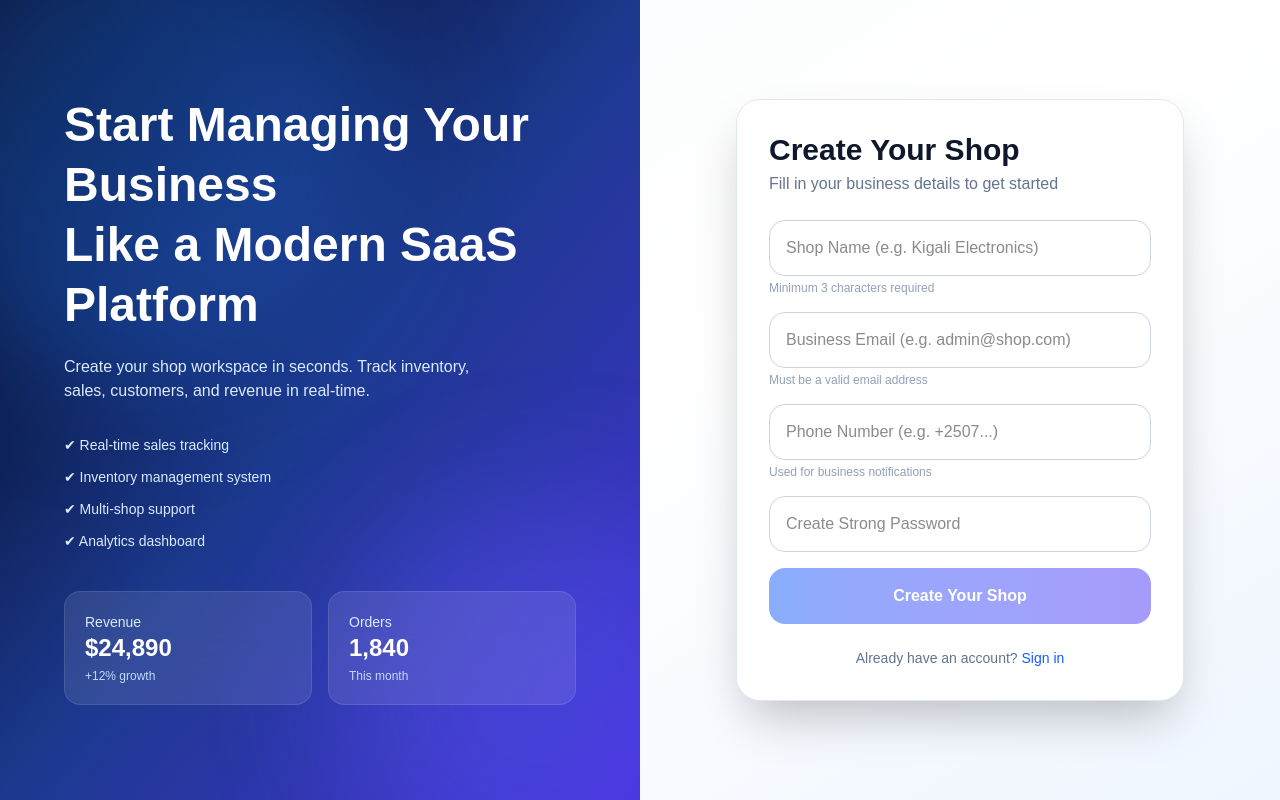
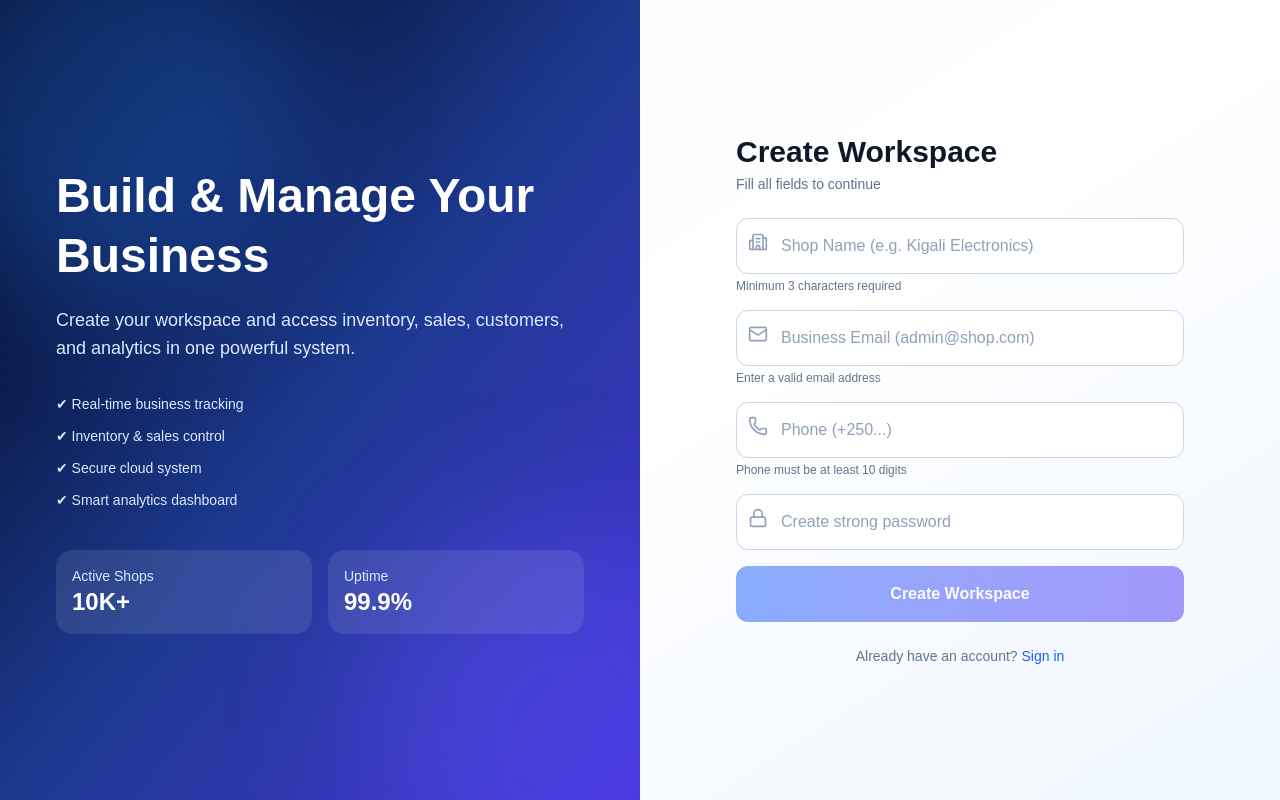
Before and after one commit to njosuedev/higoverse-os, a Next.js app in the folder apps/web/: page /register in a window 1280 px wide. Built offline with nearby package versions, Linux system fonts and the light colour scheme.

Commit message:
Enhance RegisterPage with improved validation, icons, and layout adjustments for better user experience

```diff
--- a/apps/web/app/register/page.tsx
+++ b/apps/web/app/register/page.tsx
@@ -3,6 +3,14 @@
 import { useState } from "react";
 import { useRouter } from "next/navigation";
 import Link from "next/link";
+import {
+  Building2,
+  Mail,
+  Phone,
+  Lock,
+  CheckCircle2,
+  AlertCircle,
+} from "lucide-react";
 
 export default function RegisterPage() {
   const router = useRouter();
@@ -21,16 +29,33 @@ export default function RegisterPage() {
     setForm((prev) => ({ ...prev, [key]: value }));
   };
 
-  // ---------------- VALIDATION ----------------
-  const isShopValid = form.shop_name.trim().length >= 3;
-  const isEmailValid = /^[^\s@]+@[^\s@]+\.[^\s@]+$/.test(form.email);
-  const isPhoneValid = form.phone.trim().length >= 10;
-  const isPasswordValid = form.password.trim().length >= 6;
+  // ================= LIVE VALIDATION =================
+  const validation = {
+    shop_name: {
+      valid: form.shop_name.trim().length >= 3,
+      msg: "Minimum 3 characters required",
+    },
+    email: {
+      valid: /^[^\s@]+@[^\s@]+\.[^\s@]+$/.test(form.email),
+      msg: "Enter a valid email address",
+    },
+    phone: {
+      valid: form.phone.trim().length >= 10,
+      msg: "Phone must be at least 10 digits",
+    },
+    password: {
+      valid: form.password.length >= 6,
+      msg: "Minimum 6 characters required",
+    },
+  };
 
   const canSubmit =
-    isShopValid && isEmailValid && isPhoneValid && isPasswordValid;
+    validation.shop_name.valid &&
+    validation.email.valid &&
+    validation.phone.valid &&
+    validation.password.valid;
 
-  // ---------------- PASSWORD STRENGTH ----------------
+  // ================= PASSWORD STRENGTH =================
   const strength = (() => {
     let s = 0;
     if (form.password.length >= 6) s++;
@@ -48,10 +73,21 @@ export default function RegisterPage() {
     strength === "weak"
       ? "bg-red-500"
       : strength === "medium"
-      ? "bg-yellow-500"
-      : "bg-green-500";
+      ? "bg-orange-500"
+      : "bg-blue-600";
 
-  // ---------------- SUBMIT ----------------
+  const inputClass = (valid: boolean, value: string) =>
+    `w-full h-12 sm:h-14 pl-11 pr-4 rounded-xl border outline-none transition bg-white
+    ${
+      value.length === 0
+        ? "border-slate-300 focus:border-blue-500"
+        : valid
+        ? "border-blue-400 focus:border-blue-600"
+        : "border-red-400 focus:border-red-500"
+    }
+    focus:ring-4 focus:ring-blue-100 text-slate-900 placeholder:text-slate-400`;
+
+  // ================= SUBMIT =================
   const handleSubmit = async (e: React.FormEvent) => {
     e.preventDefault();
     if (!canSubmit) return;
@@ -77,150 +113,162 @@ export default function RegisterPage() {
 
       router.push("/login");
     } catch {
-      setError("Network error");
+      setError("Network error. Please try again.");
     } finally {
       setLoading(false);
     }
   };
 
   return (
-    <div className="min-h-screen flex bg-gradient-to-br from-slate-50 via-white to-blue-50">
+    <div className="min-h-screen flex flex-col lg:flex-row bg-gradient-to-br from-slate-50 via-white to-blue-50">
 
-      {/* LEFT SIDE - INFORMATION PANEL */}
-      <div className="hidden lg:flex w-1/2 relative overflow-hidden bg-gradient-to-br from-slate-950 via-blue-900 to-indigo-700 text-white">
+      {/* ================= LEFT INFO PANEL ================= */}
+      <div className="hidden lg:flex w-1/2 bg-gradient-to-br from-slate-950 via-blue-900 to-indigo-700 text-white relative overflow-hidden">
 
-        <div className="absolute w-[500px] h-[500px] bg-blue-500/30 blur-3xl rounded-full top-[-120px] left-[-120px]" />
-        <div className="absolute w-[400px] h-[400px] bg-indigo-500/30 blur-3xl rounded-full bottom-[-100px] right-[-100px]" />
+        {/* decorative glow */}
+        <div className="absolute w-[400px] h-[400px] bg-blue-500/30 blur-3xl rounded-full top-[-100px] left-[-100px]" />
+        <div className="absolute w-[400px] h-[400px] bg-indigo-500/30 blur-3xl rounded-full bottom-[-120px] right-[-120px]" />
 
-        <div className="relative z-10 p-16 flex flex-col justify-center">
-
+        <div className="relative z-10 flex flex-col justify-center px-14">
           <h1 className="text-5xl font-bold leading-tight">
-            Start Managing Your Business
-            <br />
-            Like a Modern SaaS Platform
+            Build & Manage Your Business
           </h1>
 
-          <p className="mt-5 text-blue-100 max-w-md">
-            Create your shop workspace in seconds. Track inventory,
-            sales, customers, and revenue in real-time.
+          <p className="mt-5 text-blue-100 text-lg">
+            Create your workspace and access inventory, sales, customers,
+            and analytics in one powerful system.
           </p>
 
-          {/* FEATURE LIST */}
+          {/* INFO POINTS */}
           <div className="mt-8 space-y-3 text-blue-100 text-sm">
-            <p>✔ Real-time sales tracking</p>
-            <p>✔ Inventory management system</p>
-            <p>✔ Multi-shop support</p>
-            <p>✔ Analytics dashboard</p>
+            <p>✔ Real-time business tracking</p>
+            <p>✔ Inventory & sales control</p>
+            <p>✔ Secure cloud system</p>
+            <p>✔ Smart analytics dashboard</p>
           </div>
 
-          {/* KPI CARDS */}
+          {/* MINI STATS */}
           <div className="grid grid-cols-2 gap-4 mt-10">
-
-            <div className="bg-white/10 backdrop-blur-xl border border-white/10 p-5 rounded-2xl">
-              <p className="text-sm text-blue-100">Revenue</p>
-              <p className="text-2xl font-bold">$24,890</p>
-              <p className="text-xs text-blue-200 mt-1">+12% growth</p>
+            <div className="bg-white/10 backdrop-blur-xl p-4 rounded-2xl">
+              <p className="text-sm text-blue-100">Active Shops</p>
+              <p className="text-2xl font-bold">10K+</p>
             </div>
 
-            <div className="bg-white/10 backdrop-blur-xl border border-white/10 p-5 rounded-2xl">
-              <p className="text-sm text-blue-100">Orders</p>
-              <p className="text-2xl font-bold">1,840</p>
-              <p className="text-xs text-blue-200 mt-1">This month</p>
+            <div className="bg-white/10 backdrop-blur-xl p-4 rounded-2xl">
+              <p className="text-sm text-blue-100">Uptime</p>
+              <p className="text-2xl font-bold">99.9%</p>
             </div>
           </div>
         </div>
       </div>
 
-      {/* RIGHT SIDE - FORM */}
-      <div className="flex-1 flex items-center justify-center p-6">
+      {/* ================= FORM ================= */}
+      <div className="flex-1 flex items-center justify-center px-4 sm:px-6 py-10">
 
-        <div className="w-full max-w-md bg-white border border-slate-200 rounded-3xl shadow-2xl p-8">
+        <div className="w-full max-w-md">
 
-          <h2 className="text-3xl font-bold text-slate-900">
-            Create Your Shop
-          </h2>
+          {/* HEADER */}
+          <div className="mb-6">
+            <h2 className="text-3xl font-bold text-slate-900">
+              Create Workspace
+            </h2>
+            <p className="text-sm text-slate-500 mt-1">
+              Fill all fields to continue
+            </p>
+          </div>
 
-          <p className="text-slate-500 mt-1">
-            Fill in your business details to get started
-          </p>
-
+          {/* ERROR BOX */}
           {error && (
-            <div className="mt-4 p-3 bg-red-50 text-red-600 border border-red-200 rounded-xl text-sm">
+            <div className="mb-4 flex items-center gap-2 bg-red-50 border border-red-200 text-red-600 px-4 py-3 rounded-xl text-sm">
+              <AlertCircle className="w-4 h-4" />
               {error}
             </div>
           )}
 
-          <form onSubmit={handleSubmit} className="mt-6 space-y-4">
+          <form onSubmit={handleSubmit} className="space-y-4">
 
             {/* SHOP NAME */}
-            <div>
+            <div className="relative">
+              <Building2 className="absolute left-3 top-3.5 w-5 h-5 text-slate-400" />
               <input
-                placeholder="Shop Name (e.g. Kigali Electronics)"
                 value={form.shop_name}
                 onChange={(e) => updateField("shop_name", e.target.value)}
+                placeholder="Shop Name (e.g. Kigali Electronics)"
                 autoComplete="off"
-                className={`w-full h-14 px-4 rounded-2xl border ${
-                  isShopValid || !form.shop_name
-                    ? "border-slate-300 focus:border-blue-500"
-                    : "border-red-500"
-                } outline-none`}
+                className={inputClass(
+                  validation.shop_name.valid,
+                  form.shop_name
+                )}
               />
-              <p className="text-xs text-slate-400 mt-1">
-                Minimum 3 characters required
+              <p className="text-xs mt-1 text-slate-500">
+                {validation.shop_name.valid ? (
+                  <span className="text-blue-600 flex items-center gap-1">
+                    <CheckCircle2 className="w-3 h-3" /> Looks good
+                  </span>
+                ) : (
+                  validation.shop_name.msg
+                )}
               </p>
             </div>
 
             {/* EMAIL */}
-            <div>
+            <div className="relative">
+              <Mail className="absolute left-3 top-3.5 w-5 h-5 text-slate-400" />
               <input
-                placeholder="Business Email (e.g. admin@shop.com)"
                 value={form.email}
                 onChange={(e) => updateField("email", e.target.value)}
+                placeholder="Business Email (admin@shop.com)"
                 autoComplete="off"
-                className={`w-full h-14 px-4 rounded-2xl border ${
-                  isEmailValid || !form.email
-                    ? "border-slate-300 focus:border-blue-500"
-                    : "border-red-500"
-                } outline-none`}
+                className={inputClass(validation.email.valid, form.email)}
               />
-              <p className="text-xs text-slate-400 mt-1">
-                Must be a valid email address
+              <p className="text-xs mt-1 text-slate-500">
+                {validation.email.valid ? (
+                  <span className="text-blue-600 flex items-center gap-1">
+                    <CheckCircle2 className="w-3 h-3" /> Valid email
+                  </span>
+                ) : (
+                  validation.email.msg
+                )}
               </p>
             </div>
 
             {/* PHONE */}
-            <div>
+            <div className="relative">
+              <Phone className="absolute left-3 top-3.5 w-5 h-5 text-slate-400" />
               <input
-                placeholder="Phone Number (e.g. +2507...)"
                 value={form.phone}
                 onChange={(e) => updateField("phone", e.target.value)}
+                placeholder="Phone (+250...)"
                 autoComplete="off"
-                className={`w-full h-14 px-4 rounded-2xl border ${
-                  isPhoneValid || !form.phone
-                    ? "border-slate-300 focus:border-blue-500"
-                    : "border-red-500"
-                } outline-none`}
+                className={inputClass(validation.phone.valid, form.phone)}
               />
-              <p className="text-xs text-slate-400 mt-1">
-                Used for business notifications
+              <p className="text-xs mt-1 text-slate-500">
+                {validation.phone.valid ? (
+                  <span className="text-blue-600 flex items-center gap-1">
+                    <CheckCircle2 className="w-3 h-3" /> Valid phone
+                  </span>
+                ) : (
+                  validation.phone.msg
+                )}
               </p>
             </div>
 
             {/* PASSWORD */}
-            <div>
+            <div className="relative">
+              <Lock className="absolute left-3 top-3.5 w-5 h-5 text-slate-400" />
               <input
                 type="password"
-                placeholder="Create Strong Password"
                 value={form.password}
                 onChange={(e) => updateField("password", e.target.value)}
+                placeholder="Create strong password"
                 autoComplete="new-password"
-                className={`w-full h-14 px-4 rounded-2xl border ${
-                  isPasswordValid || !form.password
-                    ? "border-slate-300 focus:border-blue-500"
-                    : "border-red-500"
-                } outline-none`}
+                className={inputClass(
+                  validation.password.valid,
+                  form.password
+                )}
               />
 
+              {/* STRENGTH BAR */}
               {form.password && (
                 <div className="mt-2">
                   <div className="h-2 w-full bg-slate-200 rounded-full overflow-hidden">
@@ -236,7 +284,6 @@ export default function RegisterPage() {
                       }}
                     />
                   </div>
-
                   <p className="text-xs mt-1 text-slate-500">
                     Password strength:{" "}
                     <span className="font-semibold capitalize">
@@ -247,19 +294,16 @@ export default function RegisterPage() {
               )}
             </div>
 
-            {/* SUBMIT */}
+            {/* BUTTON */}
             <button
-              disabled={loading || !canSubmit}
-              className="w-full h-14 rounded-2xl bg-gradient-to-r from-blue-600 to-indigo-600 text-white font-semibold flex items-center justify-center disabled:opacity-50"
+              disabled={!canSubmit || loading}
+              className="w-full h-12 sm:h-14 rounded-xl bg-gradient-to-r from-blue-600 to-indigo-600 text-white font-semibold disabled:opacity-50 transition flex items-center justify-center"
             >
-              {loading ? (
-                <span className="w-5 h-5 border-2 border-white/30 border-t-white rounded-full animate-spin" />
-              ) : (
-                "Create Your Shop"
-              )}
+              {loading ? "Creating..." : "Create Workspace"}
             </button>
           </form>
 
+          {/* LOGIN LINK */}
           <p className="text-center text-sm text-slate-500 mt-6">
             Already have an account?{" "}
             <Link href="/login" className="text-blue-600 font-medium">
```
